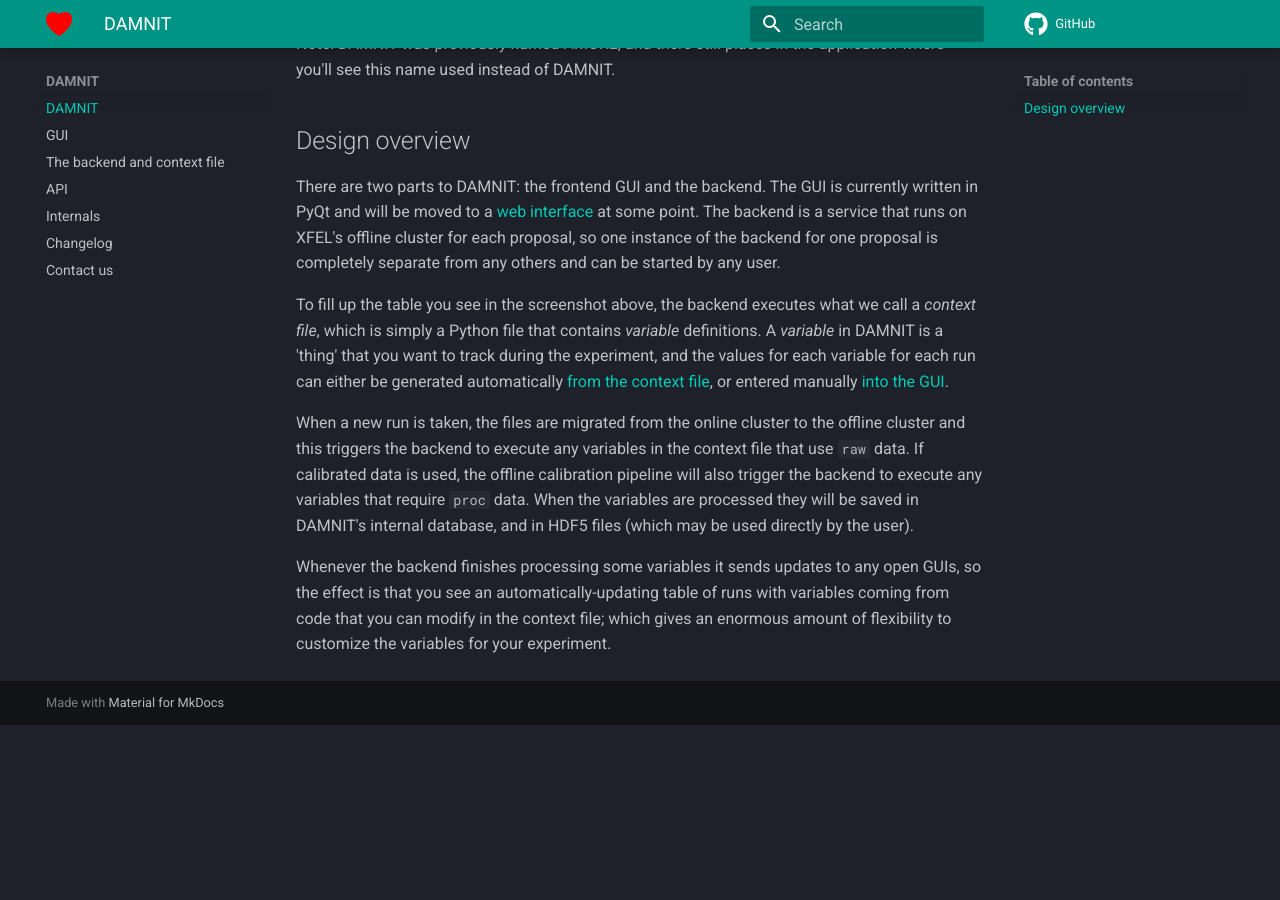
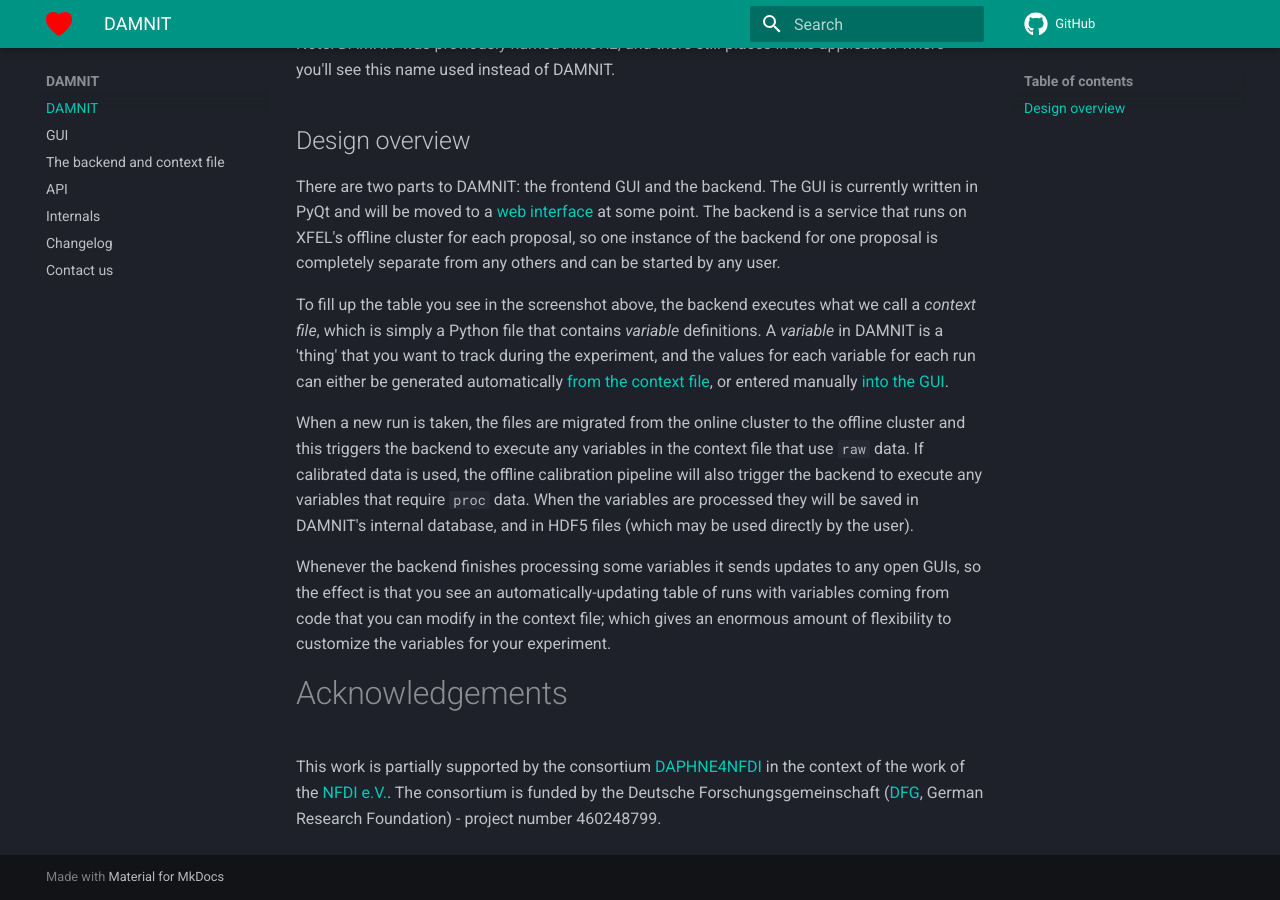
Before and after one commit to European-XFEL/DAMNIT, an MkDocs documentation site: the page built from docs/index.md, in a window 1280 px wide and 900 px high, scrolled down 708 px. Built offline with MkDocs 1.6.1 and Material for MkDocs 9.7.7, drawn with Linux system fonts in a browser that asks for light colours; comment, search, counter and statistics services are not loaded; before the commit the page ends 1433 px from its top, so only the background shows below that.

Commit message:
docs: add acknowledgements for contribution from DAPHNE4NFDI

```diff
--- a/docs/index.md
+++ b/docs/index.md
@@ -43,3 +43,11 @@ open GUIs, so the effect is that you see an automatically-updating table of
 runs with variables coming from code that you can modify in the context file;
 which gives an enormous amount of flexibility to customize the variables for
 your experiment.
+
+# Acknowledgements
+
+This work is partially supported by the consortium
+[DAPHNE4NFDI](https://www.daphne4nfdi.de/) in the context of the work of the
+[NFDI e.V.](https://www.nfdi.de/). The consortium is funded by the Deutsche
+Forschungsgemeinschaft ([DFG](https://www.dfg.de/), German Research Foundation)
+- project number 460248799.
```
Also changed, not shown: README.md (+8 -0 lines).
